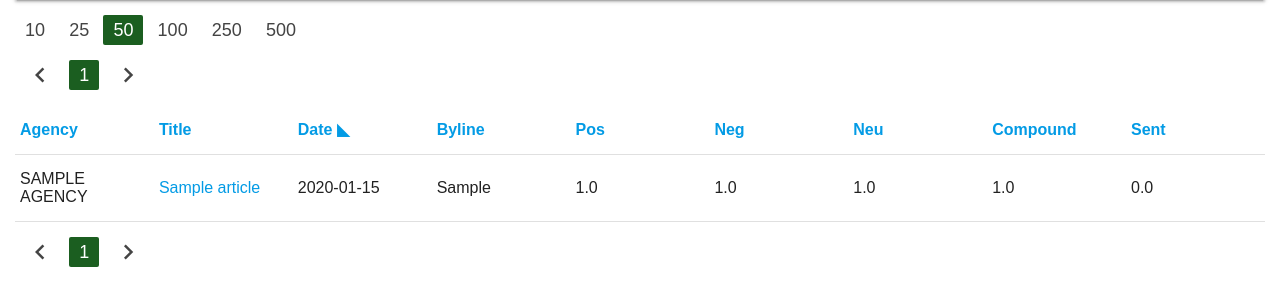
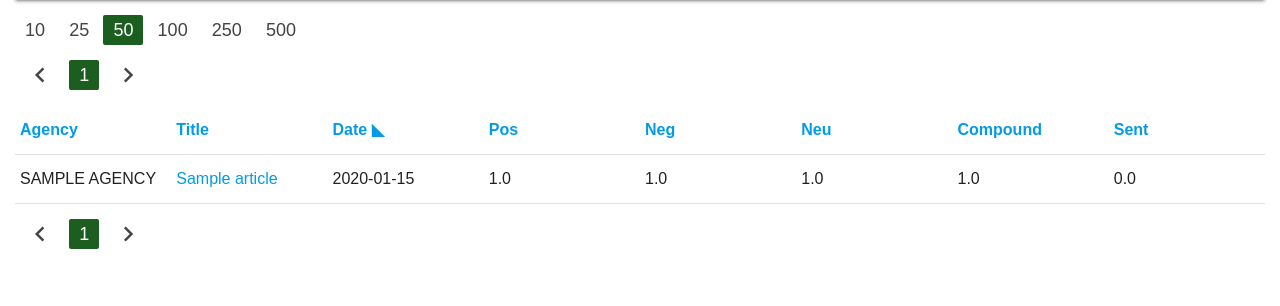
Before and after one commit to mas-4/maudlin, a Flask app: page /articles in a window 1280 px wide. Shown: the part 79-385 px from the top of the page. Run offline with Flask 2, Linux system fonts and the light colour scheme; tables that the repository leaves empty hold one stand-in row (values such as "Sample post").

Commit message:
Remove byline from articles

```diff
--- a/newscrawler/templates/articles.html
+++ b/newscrawler/templates/articles.html
@@ -19,9 +19,6 @@
                 {% endwith %}
                 {# date #}
                 {% with s='date' %}
-                    {% include 'sort_line.html' %}
-                {% endwith %}
-                {% with s='byline' %}
                     {% include 'sort_line.html' %}
                 {% endwith %}
                 {% with s='pos' %}
@@ -48,7 +45,6 @@
                     <td>{{ article.agency.name.upper() }}</td>
                     <td style="max-width: 20rem;"><a href="{{ article.url }}">{{ article.title }}</a></td>
                     <td>{{ article.date }}</td>
-                    <td>{{ article.byline }}</td>
                     <td>{{ article.pos }}</td>
                     <td>{{ article.neg }}</td>
                     <td>{{ article.neu }}</td>
```
